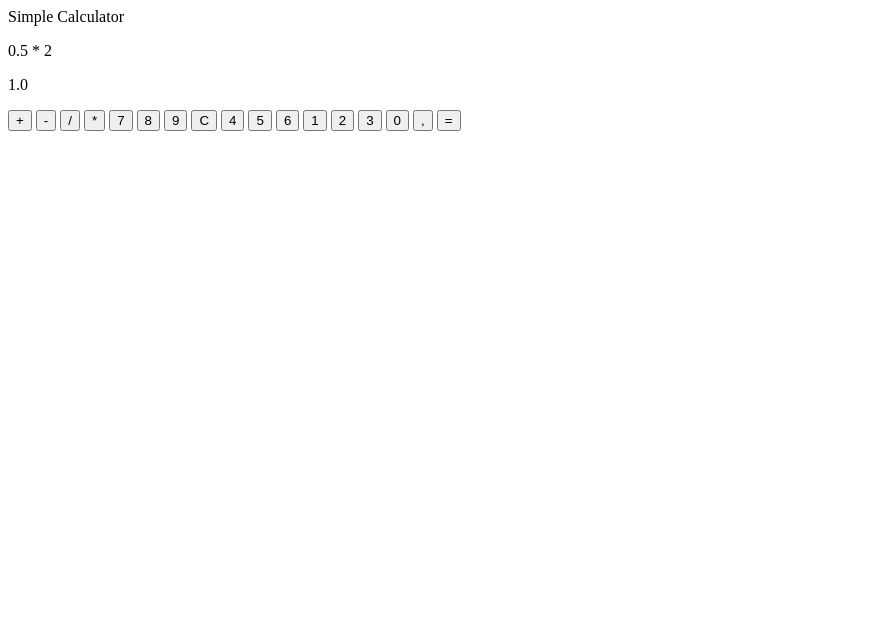
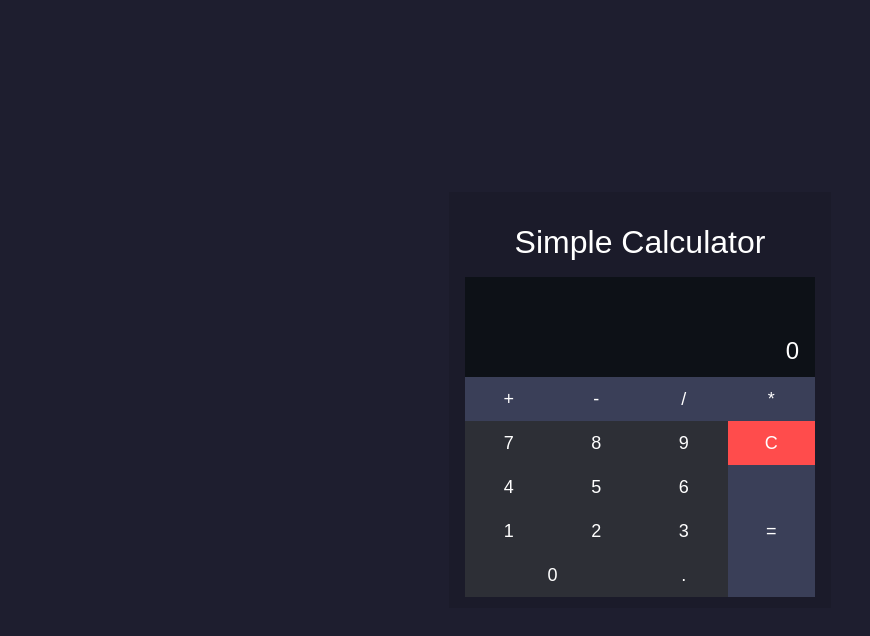
Before and after one commit to Sillor/simple-calculator, a plain HTML site: page index.html in a window 1280 px wide. Shown: the whole page, without its empty margins (0-870 px from the left). Drawn offline with Linux system fonts and the light colour scheme.

Commit message:
Create basic css

```diff
--- a/index.html
+++ b/index.html
@@ -4,35 +4,43 @@
         <title>
             Simple Calculator
         </title>
+        <link rel="stylesheet" href="style.css">
     </head>
     <body>
-        <div id="title-container">
-            <a>Simple Calculator</a>
-        </div>
         <div id="app-container">
-            <div id="display-container">
-                <p id="operation">0.5 * 2</p>
-                <p id="result">1.0</p>
+            <div id="title-container">
+                <p id="title">Simple Calculator</p>
             </div>
-            <div id="button-container">
-                <button>+</button>
-                <button>-</button>
-                <button>/</button>
-                <button>*</button>
-                <button>7</button>
-                <button>8</button>
-                <button>9</button>
-                <button>C</button>
-                <button>4</button>
-                <button>5</button>
-                <button>6</button>
-                <button>1</button>
-                <button>2</button>
-                <button>3</button>
-                <button>0</button>
-                <button>,</button>
-                <button>=</button>
+            <div id="calculator-container">
+                <div id="display-container">
+                    <p id="operation"></p>
+                    <p id="result">0</p>
+                </div>
+                <div id="button-container">
+                    <button class="operator" id="btn-plus">+</button>
+                    <button class="operator" id="btn-minus">-</button>
+                    <button class="operator" id="btn-divide">/</button>
+                    <button class="operator" id="btn-multiply">*</button>
+
+                    <button class="number" id="btn-7">7</button>
+                    <button class="number" id="btn-8">8</button>
+                    <button class="number" id="btn-9">9</button>
+                    <button class="clear" id="btn-clear">C</button>
+
+                    <button class="number" id="btn-4">4</button>
+                    <button class="number" id="btn-5">5</button>
+                    <button class="number" id="btn-6">6</button>
+                    <button class="operator" id="btn-equals">=</button>
+
+                    <button class="number" id="btn-1">1</button>
+                    <button class="number" id="btn-2">2</button>
+                    <button class="number" id="btn-3">3</button>
+
+                    <button class="number" id="btn-0">0</button>
+                    <button class="number" id="btn-decimal">.</button>
+                </div>
             </div>
         </div>
+        <script src="script.js"></script>
     </body>
 </html>
--- /dev/null
+++ b/style.css
@@ -0,0 +1,103 @@
+/* Base styles */
+html, body {
+    margin: 0;
+    height: 100%;
+    display: flex;
+    justify-content: center;
+    background: #1E1E2F;
+    font-family: sans-serif;
+}
+
+p, button {
+    color: white;
+}
+
+/* App layout */
+#app-container {
+    margin: auto;
+    width: 50dvw;
+    max-width: 350px;
+    height: 50dvh;
+    padding: 0 16px 16px;
+    background-color: rgba(1, 1, 1, 0.1);
+}
+
+#calculator-container {
+    display: flex;
+    flex-direction: column;
+    height: 80%;
+}
+
+/* Display area */
+#display-container {
+    display: flex;
+    flex-direction: column;
+    align-items: flex-end;
+    background-color: #0D1117;
+    padding: 0 16px;
+}
+
+/* Title and text */
+#title {
+    text-align: center;
+    font-size: 32px;
+    margin-bottom: 16px;
+}
+
+#operation {
+    font-size: 16px;
+    margin: 16px 0 8px 0;
+    color: #626262;
+    min-height: 24px;
+}
+
+#result {
+    font-size: 24px;
+    margin: 12px 0;
+}
+
+/* Buttons */
+button {
+    border: none;
+    font-size: 18px;
+    transition: background-color 0.2s ease-in-out;
+}
+
+button:hover {
+    background-color: rgba(0, 0, 0, 0.08);
+}
+
+button:active {
+    background-color: rgba(0, 0, 0, 0.25);
+}
+
+/* Button colors */
+.number {
+    background-color: #2D2F36;
+}
+
+.operator {
+    background-color: #3A3F58;
+}
+
+.clear {
+    background-color: #FF4C4C;
+}
+
+/* Button grid layout */
+#button-container {
+    display: grid;
+    height: 100%;
+    grid-template-rows: repeat(5, 1fr);
+    grid-template-columns: repeat(4, 1fr);
+}
+
+/* Special button sizes */
+#btn-equals {
+    grid-column: 4;
+    grid-row: 3 / 6;
+}
+
+#btn-0 {
+    grid-column: 1 / 3;
+}
```
